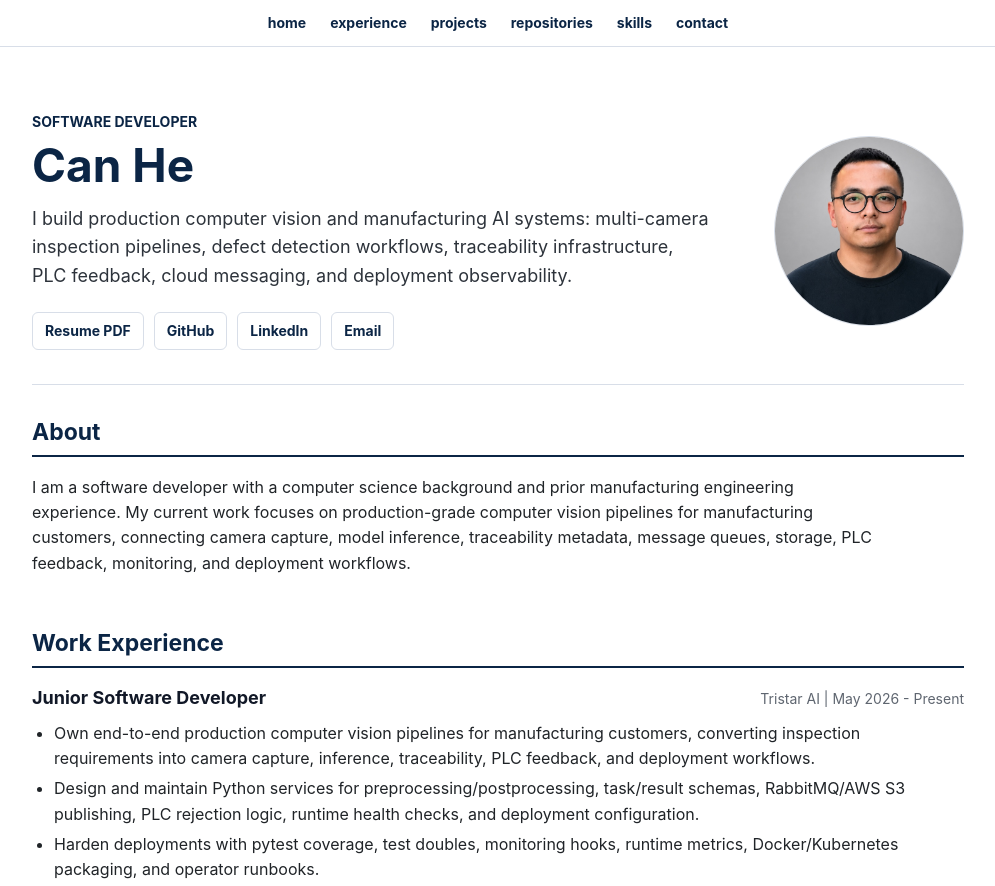
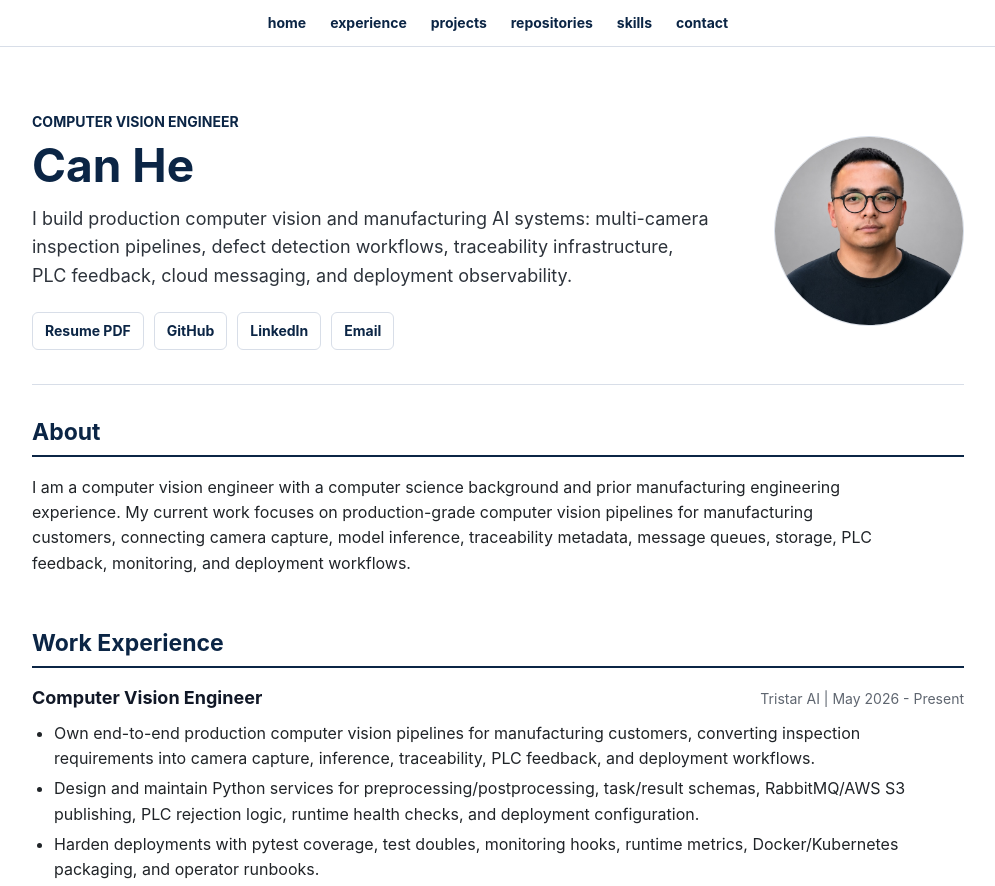
Before and after one commit to BostonSupremeMantou/BostonSupremeMantou.github.io, a plain HTML site: page index.html in a window 1280 px wide. Shown: the top 886 px of the page, without its empty margins (142-1137 px from the left). Drawn offline with Linux system fonts and the light colour scheme.

Commit message:
Update bio title to Computer Vision Engineer

```diff
--- a/index.html
+++ b/index.html
@@ -5,7 +5,7 @@
     <meta name="viewport" content="width=device-width, initial-scale=1" />
     <meta
       name="description"
-      content="Can He - Software developer focused on production computer vision, manufacturing AI systems, and quantitative research systems."
+      content="Can He - Computer Vision Engineer focused on production computer vision, manufacturing AI systems, and quantitative research systems."
     />
     <title>Can He</title>
     <link rel="stylesheet" href="styles.css" />
@@ -25,7 +25,7 @@
     <main id="home" class="page">
       <section class="intro">
         <div class="intro-copy">
-          <p class="eyebrow">Software Developer</p>
+          <p class="eyebrow">Computer Vision Engineer</p>
           <h1>Can He</h1>
           <p class="lead">
             I build production computer vision and manufacturing AI systems:
@@ -51,7 +51,7 @@
       <section class="section" id="about">
         <h2>About</h2>
         <p>
-          I am a software developer with a computer science background and
+          I am a computer vision engineer with a computer science background and
           prior manufacturing engineering experience. My current work focuses
           on production-grade computer vision pipelines for manufacturing
           customers, connecting camera capture, model inference, traceability
@@ -65,7 +65,7 @@
 
         <article class="item">
           <div class="item-heading">
-            <h3>Junior Software Developer</h3>
+            <h3>Computer Vision Engineer</h3>
             <span>Tristar AI | May 2026 - Present</span>
           </div>
           <ul>
```
